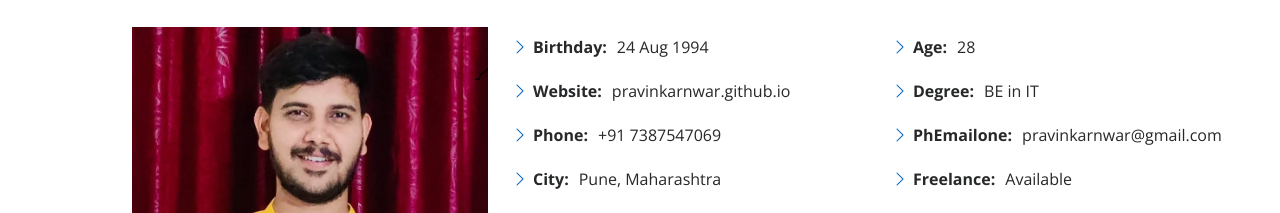
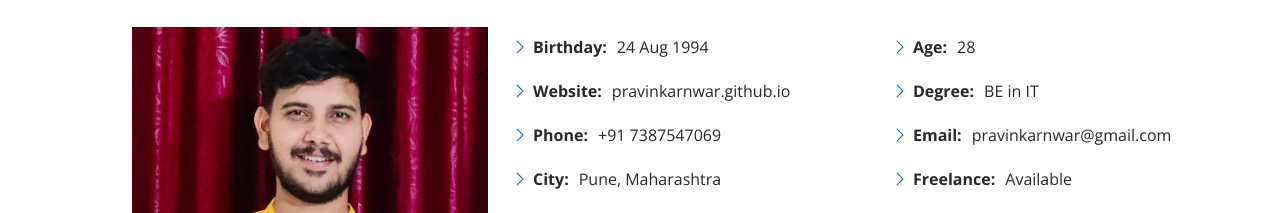
Before and after one commit to pravinkarnwar/pravin44.github.io, a plain HTML site: page index.html in a window 1280 px wide. Shown: the part 989-1202 px from the top of the page. Drawn offline with nearby package versions, Linux system fonts and the light colour scheme.

Commit message:
Update index.html

```diff
--- a/index.html
+++ b/index.html
@@ -100,7 +100,7 @@
                 <ul>
                   <li><i class="bi bi-chevron-right"></i> <strong>Age:</strong> <span>28</span></li>
                   <li><i class="bi bi-chevron-right"></i> <strong>Degree:</strong> <span>BE in IT</span></li>
-                  <li><i class="bi bi-chevron-right"></i> <strong>PhEmailone:</strong> <span>pravinkarnwar@gmail.com</span></li>
+                  <li><i class="bi bi-chevron-right"></i> <strong>Email:</strong> <span>pravinkarnwar@gmail.com</span></li>
                   <li><i class="bi bi-chevron-right"></i> <strong>Freelance:</strong> <span>Available</span></li>
                 </ul>
               </div>
```
